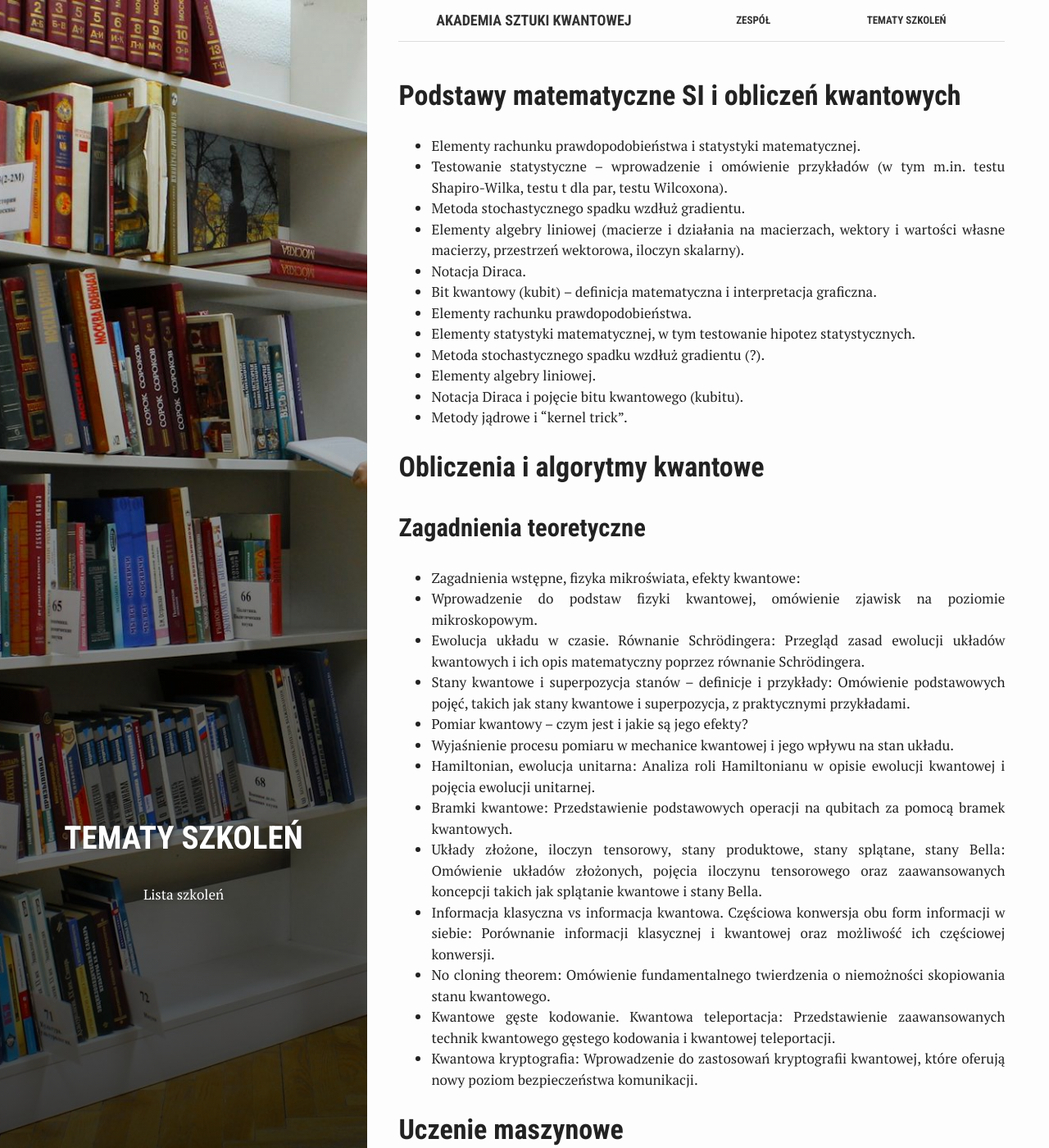
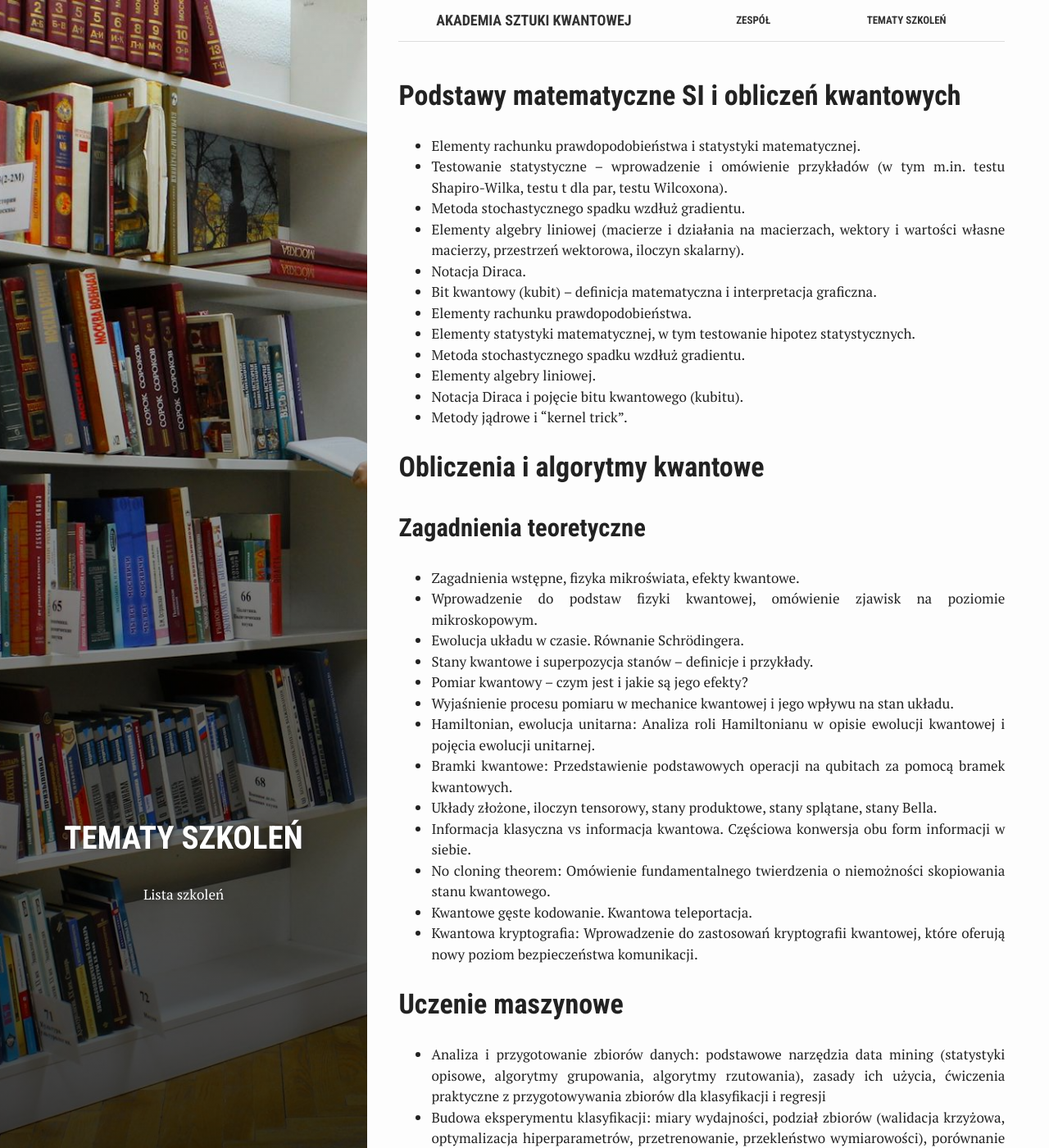
Before and after one commit to iitis/ask-website, a Jekyll site: the page built from trainings.md, in a window 1280 px wide and 1400 px high. Shown: the whole window at 82% size. Built offline with Jekyll 4.4.1, drawn with Linux system fonts in a browser that asks for light colours.

Commit message:
Update trainings.md

```diff
--- a/trainings.md
+++ b/trainings.md
@@ -18,7 +18,7 @@ active: true
 - Bit kwantowy (kubit) – definicja matematyczna i interpretacja graficzna.
 - Elementy rachunku prawdopodobieństwa.
 - Elementy statystyki matematycznej, w tym testowanie hipotez statystycznych.
-- Metoda stochastycznego spadku wzdłuż gradientu (?).
+- Metoda stochastycznego spadku wzdłuż gradientu.
 - Elementy algebry liniowej.
 - Notacja Diraca i pojęcie bitu kwantowego (kubitu).
 - Metody jądrowe i “kernel trick”.
@@ -27,18 +27,18 @@ active: true
 
 ## Zagadnienia teoretyczne
 
-- Zagadnienia wstępne, fizyka mikroświata, efekty kwantowe:
+- Zagadnienia wstępne, fizyka mikroświata, efekty kwantowe.
 - Wprowadzenie do podstaw fizyki kwantowej, omówienie zjawisk na poziomie mikroskopowym.
-- Ewolucja układu w czasie. Równanie Schrödingera: Przegląd zasad ewolucji układów kwantowych i ich opis matematyczny poprzez równanie Schrödingera.
-- Stany kwantowe i superpozycja stanów – definicje i przykłady: Omówienie podstawowych pojęć, takich jak stany kwantowe i superpozycja, z praktycznymi przykładami.
+- Ewolucja układu w czasie. Równanie Schrödingera.
+- Stany kwantowe i superpozycja stanów – definicje i przykłady.
 - Pomiar kwantowy – czym jest i jakie są jego efekty?
 - Wyjaśnienie procesu pomiaru w mechanice kwantowej i jego wpływu na stan układu.
 - Hamiltonian, ewolucja unitarna: Analiza roli Hamiltonianu w opisie ewolucji kwantowej i pojęcia ewolucji unitarnej.
 - Bramki kwantowe: Przedstawienie podstawowych operacji na qubitach za pomocą bramek kwantowych.
-- Układy złożone, iloczyn tensorowy, stany produktowe, stany splątane, stany Bella: Omówienie układów złożonych, pojęcia iloczynu tensorowego oraz zaawansowanych koncepcji takich jak splątanie kwantowe i stany Bella.
-- Informacja klasyczna vs informacja kwantowa. Częściowa konwersja obu form informacji w siebie: Porównanie informacji klasycznej i kwantowej oraz możliwość ich częściowej konwersji.
+- Układy złożone, iloczyn tensorowy, stany produktowe, stany splątane, stany Bella.
+- Informacja klasyczna vs informacja kwantowa. Częściowa konwersja obu form informacji w siebie.
 - No cloning theorem: Omówienie fundamentalnego twierdzenia o niemożności skopiowania stanu kwantowego.
-- Kwantowe gęste kodowanie. Kwantowa teleportacja: Przedstawienie zaawansowanych technik kwantowego gęstego kodowania i kwantowej teleportacji.
+- Kwantowe gęste kodowanie. Kwantowa teleportacja.
 - Kwantowa kryptografia: Wprowadzenie do zastosowań kryptografii kwantowej, które oferują nowy poziom bezpieczeństwa komunikacji.
 
 
@@ -105,6 +105,7 @@ active: true
 # Kwantowe wyżarzanie kombinatorycznych problemów optymalizacyjnych
 
 ## Zagadnienia teoretyczne
+
 - Klasyczny model Isinga: kodowanie / zmienne, znaczenie, stany nisko-energetyczne.
 - Interpretacja fizyczna modelu Isinga: znaczenie oddziaływań i pól magnetycznych.
 - Model QUBO: znaczenie, przykłady, równoważność z modelem Isinga.
@@ -116,7 +117,9 @@ active: true
 - Związek pomiędzy klasycznym a kwantowym modelem Isinga: problem własny a sortowanie.
 - Twierdzenie adiabatyczne w mechanice kwantowej oraz kwantowe wyżarzanie.
 - Kwantowy procesor wyżarzający D-Wave: opis, dostępne topologie, osadzanie problemów.
+
 ## Praktyka
+
 - Rozwiązywanie modelu Isinga z wykorzystaniem kwantowego wyżarzania.
 - Praktyczne wykorzystanie biblioteki D-Wave Ocean.
 - Implementacja algorytmu wyczerpującego przeszukiwania.
@@ -126,7 +129,9 @@ active: true
 - Implementacja algorytmu równoległego wyżarzania.
 - Wykorzystanie procesorów graficznych (GPU) w algorytmach heurystycznych.
 - Analiza porównawcza algorytmów dla wybranych instancji problemów Isinga.
+
 ## Zagadnienia dodatkowe
+
 - Sieci tensorowe: rodzaje, konstrukcja, zwężanie.
 - Siec tensorowa typu MPS (1D) oraz PEPS (2D).
 - Emulacja procesorów wyżarzających za pomocą sieci tensorowych.
```
